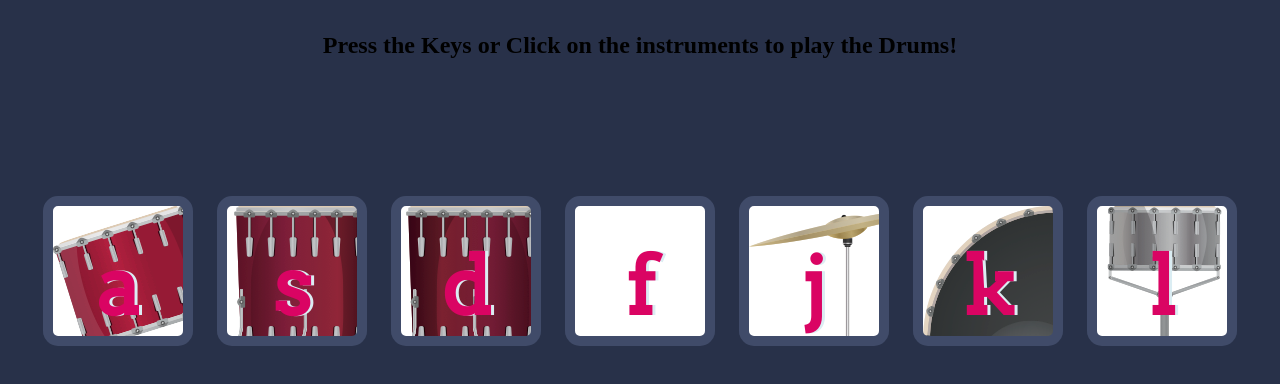
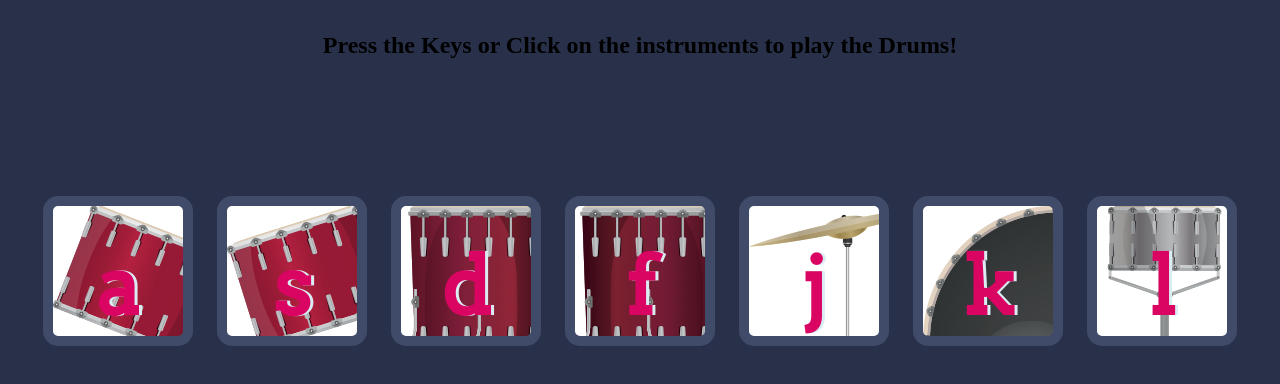
Before and after one commit to charleyalpha/drumkit, a plain HTML site: page index.html in a window 1280 px wide. Shown: the part 174-558 px from the top of the page. Drawn offline with Linux system fonts and the light colour scheme.

Commit message:
Update styles.css

```diff
--- a/styles.css
+++ b/styles.css
@@ -16,17 +16,17 @@ footer {
   font-family: sans-serif;
 }
 
-.w {
+.a {
   background-image: url("images/tom1.png");
 }
 
-.a {
+.s {
   background-image: url("images/tom2.png");}
 
-.s {
+.d {
   background-image: url("images/tom3.png");}
 
-.d {
+.f {
   background-image: url("images/tom4.png");}
 
 .j {
```
